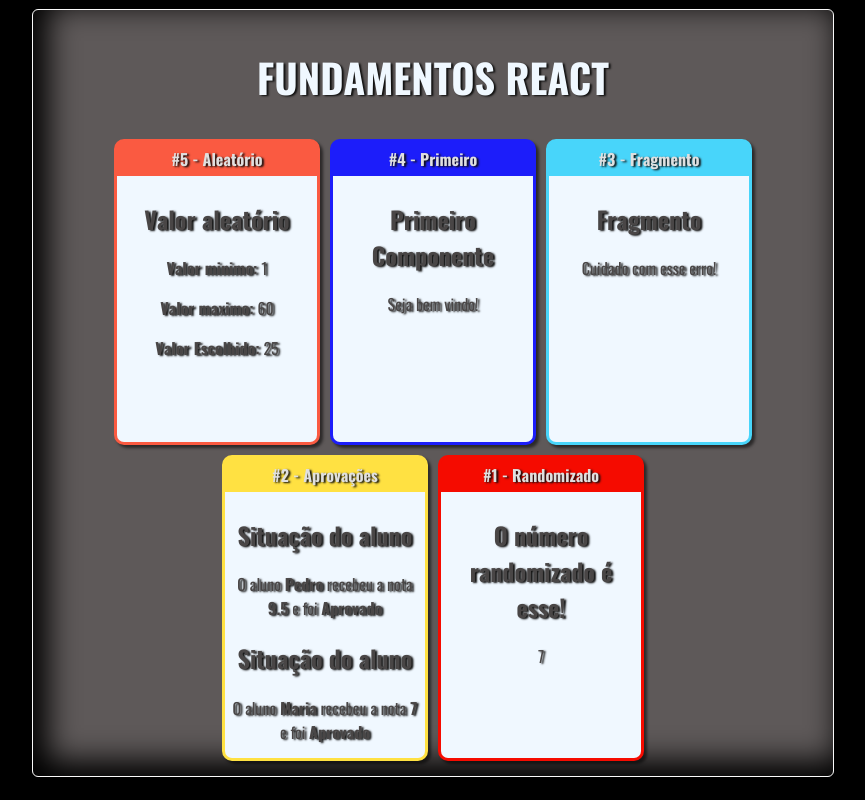
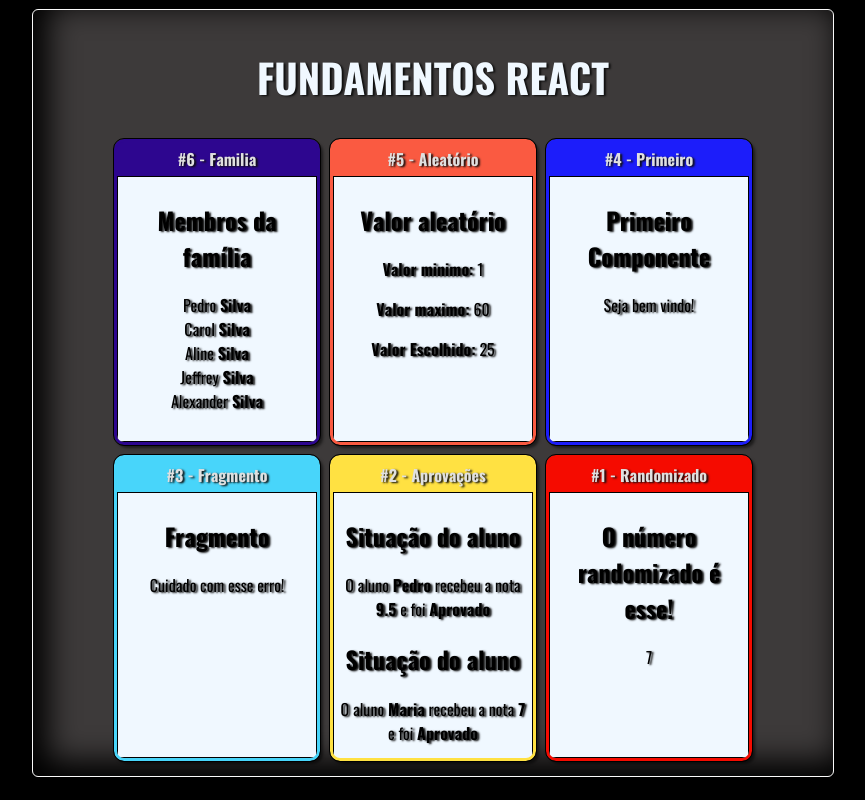
Before and after one commit to dfernan6/Curso-e-codigos-em-praticas, a React (Create React App) app in the folder react-redux/fundamentos-react/: page / in a window 1280 px wide. Shown: the whole page, without its empty margins (207-1072 px from the left). Built offline with nearby package versions, Linux system fonts and the light colour scheme.

Commit message:
Enviando componentes filho

```diff
--- a/react-redux/fundamentos-react/src/App.css
+++ b/react-redux/fundamentos-react/src/App.css
@@ -6,5 +6,4 @@
     flex-wrap: wrap;
     margin: auto;
     justify-content: center;
-    max-width: 800px;
 }
--- a/react-redux/fundamentos-react/src/App.jsx
+++ b/react-redux/fundamentos-react/src/App.jsx
@@ -6,12 +6,16 @@ import RandomNumber from './components/basicos/RandomNumber'
 import Aleatorio from "./components/basicos/Aleatorio";
 import Card from "./components/layout/Card";
 import './App.css'
+import Familia from "./components/basicos/Familia";
 
 export default function App(){
   return (
 <div className="App">
 <h1>FUNDAMENTOS REACT</h1>
  <div className="Cards">
+ <Card titulo="#6 - Familia" color="#2D068F">
+  <Familia sobrenome="Silva"/>
+</Card>
  <Card
  titulo="#5 - Aleatório" color="#FA5A41"
  >
--- /dev/null
+++ b/react-redux/fundamentos-react/src/components/basicos/Familia.jsx
@@ -0,0 +1,16 @@
+import React from "react";
+import FamiliaMembro from "./FamiliaMembro";
+
+export default props => {
+
+    return (
+        <div>
+            <h2>Membros da família</h2>
+            <FamiliaMembro nome="Pedro" sobrenome={props.sobrenome}/>
+            <FamiliaMembro nome="Carol"  {...props}/>
+            <FamiliaMembro nome="Aline" sobrenome={props.sobrenome}/>
+            <FamiliaMembro nome="Jeffrey" sobrenome={props.sobrenome}/>
+            <FamiliaMembro nome="Alexander" sobrenome={props.sobrenome}/>
+        </div>
+    )
+}
--- /dev/null
+++ b/react-redux/fundamentos-react/src/components/basicos/FamiliaMembro.jsx
@@ -0,0 +1,10 @@
+import React from "react";
+
+export default props => {
+
+    return (
+        <div>
+           {props.nome} <strong>{props.sobrenome}</strong>
+        </div>
+    )
+}
--- a/react-redux/fundamentos-react/src/components/layout/Card.css
+++ b/react-redux/fundamentos-react/src/components/layout/Card.css
@@ -10,6 +10,7 @@
     width: 200px;
     height: 300px;
     border: 3px solid;
+    outline: 1px solid black;
 }
 
 .Card .title{
@@ -21,11 +22,12 @@
 }
 
 .Card .content {
-    color: rgb(73, 70, 70);
+    color: rgb(0, 0, 0);
     background-color: aliceblue;
     justify-content: center;
     padding: 5px;
     flex-grow: 1;
+    border: 1px solid rgb(0, 0, 0);
 }
 
 h1 {
--- a/react-redux/fundamentos-react/src/index.css
+++ b/react-redux/fundamentos-react/src/index.css
@@ -23,7 +23,7 @@ h1 {
 .App {
     padding: 10px;
     margin: auto;
-    background-color: rgb(94, 89, 89);
+    background-color: rgb(61, 58, 58);
     border-radius: 5px;
     outline: 1px solid rgb(250, 250, 250);
     text-shadow: 2px 1px 2px rgb(14, 14, 14);
```
